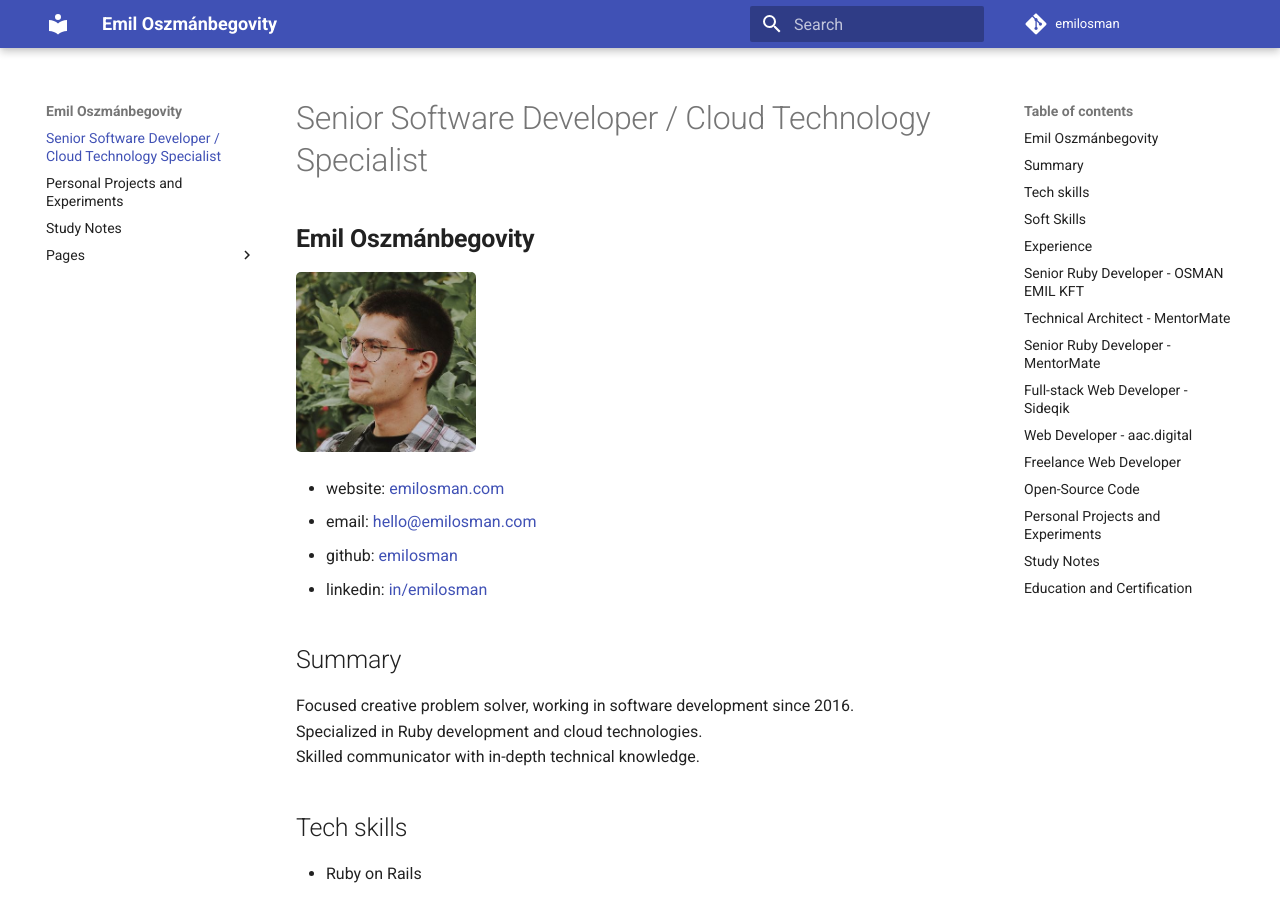
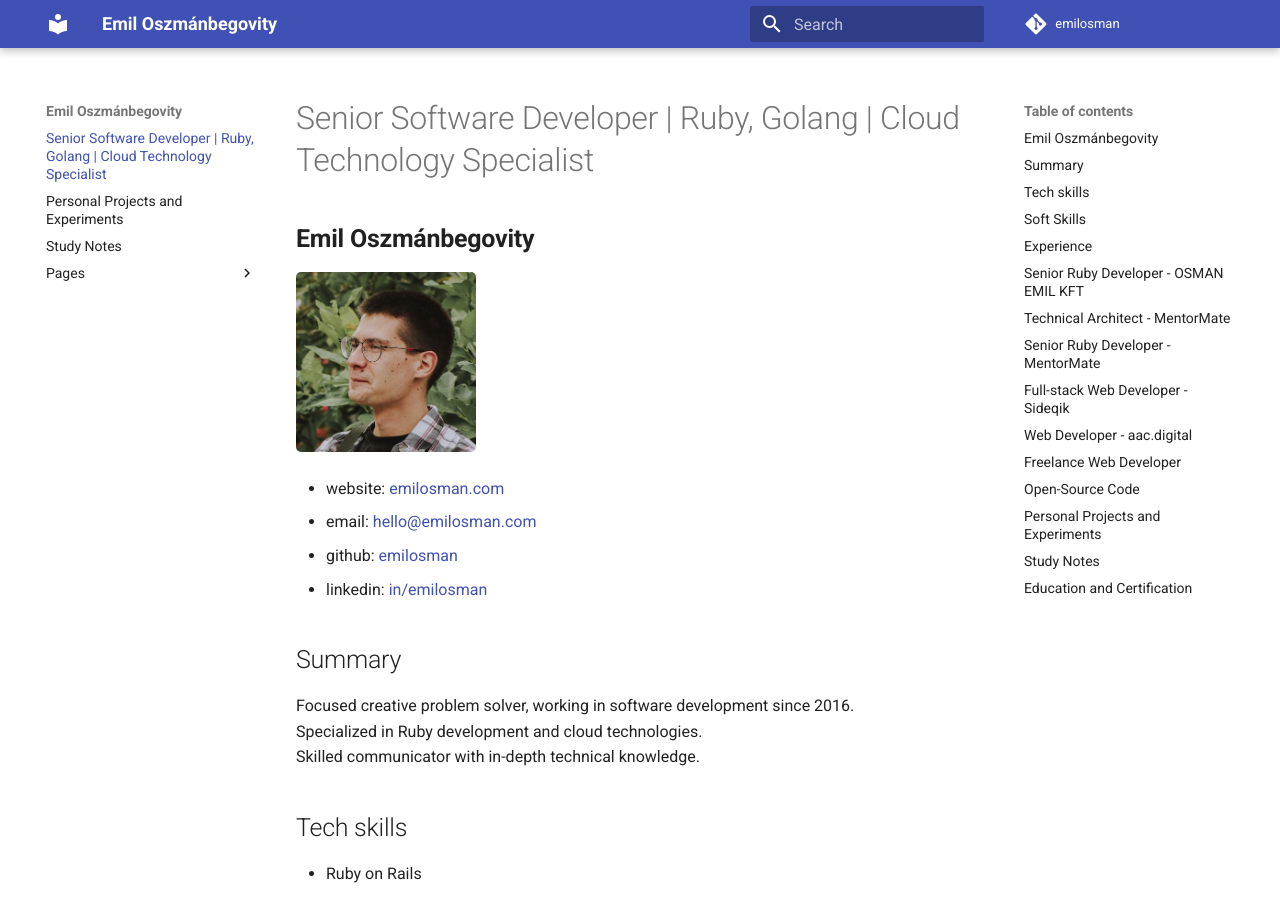
Before and after one commit to emilosman/emilosman, an MkDocs documentation site: the page built from docs/index.md, in a window 1280 px wide and 900 px high. Built offline with MkDocs 1.6.1 and Material for MkDocs 9.7.7, drawn with Linux system fonts in a browser that asks for light colours; comment, search, counter and statistics services are not loaded.

Commit message:
change title

```diff
--- a/docs/index.md
+++ b/docs/index.md
@@ -1,4 +1,4 @@
-# Senior Software Developer / Cloud Technology Specialist
+# Senior Software Developer | Ruby, Golang | Cloud Technology Specialist
 ## __Emil Oszmánbegovity__
 ![emil](/assets/profile.jpg)
 
```
